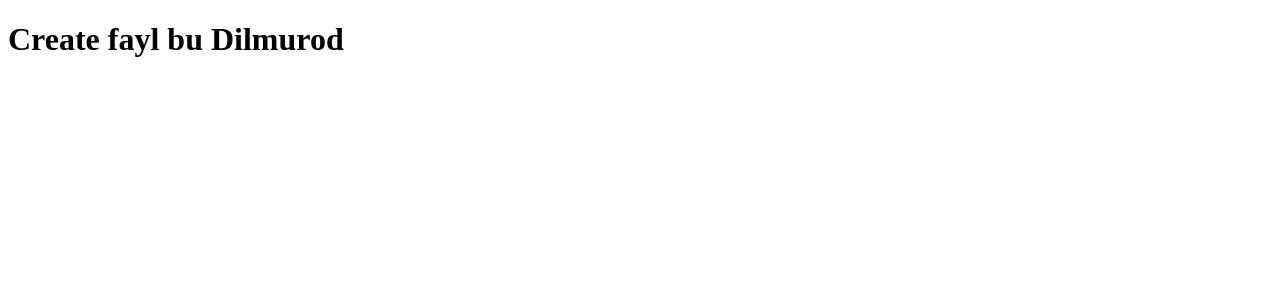
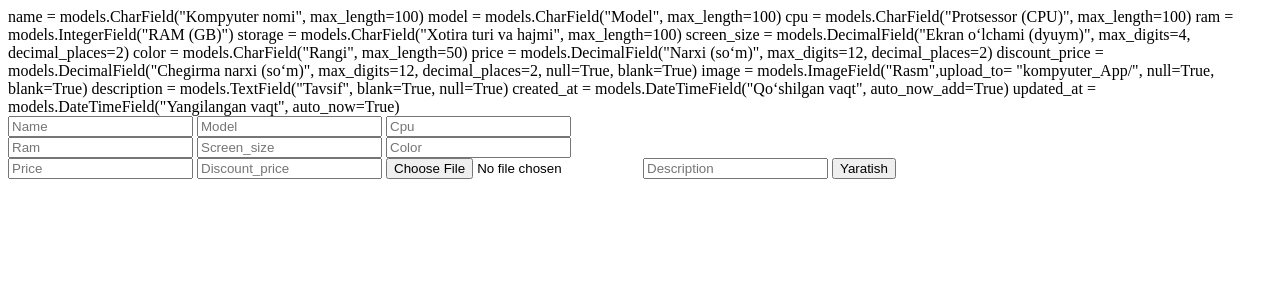
Before and after one commit to Dilmurod0930/Dars_5_Amaliyot, a Django app: page /kom_create/ in a window 1280 px wide. Shown: the top 300 px of the page. Run offline with Django 5.2, Linux system fonts and the light colour scheme.

Commit message:
Crate.html faylga  malumotlar   yozildi.

```diff
--- a/templates/kompyuter/kom_create.html
+++ b/templates/kompyuter/kom_create.html
@@ -1,10 +1,41 @@
 <!DOCTYPE html>
 <html lang="en">
 <head>
-    <meta charset="UTF-8">
-    <title>Title</title>
+  <meta charset="UTF-8">
+  <title>Title</title>
 </head>
 <body>
-    <h1>  Create   fayl  bu  Dilmurod </h1>
+ name = models.CharField("Kompyuter nomi", max_length=100)
+    model = models.CharField("Model", max_length=100)
+    cpu = models.CharField("Protsessor (CPU)", max_length=100)
+    ram = models.IntegerField("RAM (GB)")
+    storage = models.CharField("Xotira turi va hajmi", max_length=100)
+    screen_size = models.DecimalField("Ekran o‘lchami (dyuym)", max_digits=4, decimal_places=2)
+    color = models.CharField("Rangi", max_length=50)
+    price = models.DecimalField("Narxi (so‘m)", max_digits=12, decimal_places=2)
+    discount_price = models.DecimalField("Chegirma narxi (so‘m)", max_digits=12, decimal_places=2, null=True, blank=True)
+    image = models.ImageField("Rasm",upload_to= "kompyuter_App/",  null=True, blank=True)
+    description = models.TextField("Tavsif", blank=True, null=True)
+    created_at = models.DateTimeField("Qo‘shilgan vaqt", auto_now_add=True)
+    updated_at = models.DateTimeField("Yangilangan vaqt", auto_now=True)
+
+
+<form method="post" enctype="multipart/form-data">
+  {%  csrf_token %}
+  <input type="text" name="name"  placeholder="Name">
+  <input type="text" name="model"  placeholder="Model">
+  <input type="text" name="cpu"   placeholder="Cpu">
+  <br>
+  <input type="number" name="ram"   placeholder="Ram">
+  <input type="number" name="screen_size" placeholder="Screen_size">
+  <input type="text" name="color"  placeholder="Color">
+  <br>
+  <input type="number" name="price"  placeholder="Price">
+  <input type="text" name="discount_price"  placeholder="Discount_price">
+  <input type="file" name="image" >
+  <input type="text" name="description"  placeholder="Description">
+
+  <button type="submit">Yaratish</button>
+
 </body>
 </html>
```
